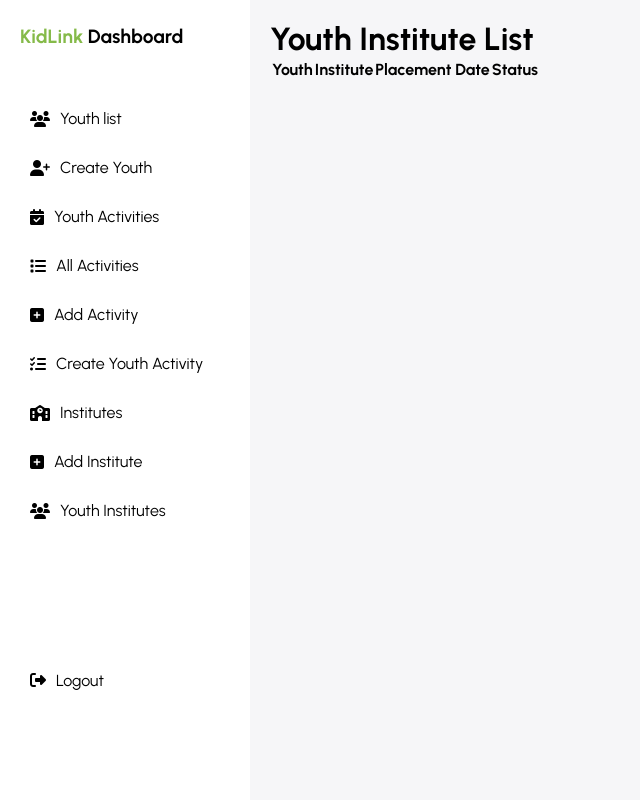
After one commit to jimenez10frank/KidLink, a Django app: template kidlink/templates/youthInstitute/youth_institute_list.html in a window 1280 px wide. The commit adds this page. Shown: the whole page, without its empty margins (0-640 px from the left). Run offline with Django 3.2, Linux system fonts and the light colour scheme; the template is opened without the code that fills it, so the values that code supplies are empty.

Commit message:
Add YouthInstitute model and views for youth-institute management
Introduces the YouthInstitute model to associate youths with institutes, including status and placement date. Adds forms, views, and URL patterns for listing, creating, updating, and deleting youth-institute relationships. Updates sidebar navigation and templates to support the new feature, and improves sidebar CSS styling.

```diff
--- a/kidlink/static/CSS/sidebar.css
+++ b/kidlink/static/CSS/sidebar.css
@@ -72,9 +72,11 @@ body {
     text-decoration: none;
     color: #000000;
     padding: 10px 20px;
+    margin-left: 10px;
+    width: 90%;
     display: flex;
     align-items: center;
-    border-radius: 5px;
+    border-radius: 10px;
     transition: background 0.3s;
 }
 
@@ -85,6 +87,7 @@ body {
 .sidebar-menu li a:hover,
 .sidebar-menu li.active a {
     background-color: #85BA49;
+    width: 90%;
 }
 
 /* Main content */
@@ -163,6 +166,11 @@ body {
     }
 }
 
+.kidlink {
+    color: #85BA49;
+}
+
+
 /* -------- Smooth Page Transitions -------- */
 
 .fade-container {
--- a/kidlink/templates/sidebar.html
+++ b/kidlink/templates/sidebar.html
@@ -22,7 +22,7 @@
       <div class="sidebar-header">
         <h2>
           <a href="{% url 'admin_dashboard' %}" class="active">
-            Admin Dashboard
+            <span class="kidlink">KidLink</span> Dashboard
           </a>
         </h2>
       </div>
@@ -68,6 +68,27 @@
         >
           <a href="{% url 'youth_activity_create' %}">
             <i class="fas fa-tasks"></i> Create Youth Activity
+          </a>
+        </li>
+        <li
+          class="{% if request.path == '/administration/institutes/' %}active{% endif %}"
+        >
+          <a href="{% url 'institute_list' %}">
+            <i class="fas fa-school"></i> Institutes
+          </a>
+        </li>
+        <li
+          class="{% if request.path == '/administration/institutes/add/' %}active{% endif %}"
+        >
+          <a href="{% url 'add_institute' %}">
+            <i class="fas fa-plus-square"></i> Add Institute
+          </a>
+        </li>
+        <li
+          class="{% if request.path == '/administration/youth/institutes/' %}active{% endif %}"
+        >
+          <a href="{% url 'youth_institute_list' %}">
+            <i class="fas fa-users"></i> Youth Institutes
           </a>
         </li>
       </ul>
--- /dev/null
+++ b/kidlink/templates/youthInstitute/youth_institute_list.html
@@ -0,0 +1,23 @@
+{% extends "sidebar.html" %} {% block content %}
+<h1>Youth Institute List</h1>
+<table>
+  <thead>
+    <tr>
+      <th>Youth</th>
+      <th>Institute</th>
+      <th>Placement Date</th>
+      <th>Status</th>
+    </tr>
+  </thead>
+  <tbody>
+    {% for youth_institute in youth_institutes %}
+    <tr>
+      <td>{{ youth_institute.youth }}</td>
+      <td>{{ youth_institute.institute }}</td>
+      <td>{{ youth_institute.placement_date }}</td>
+      <td>{{ youth_institute.status }}</td>
+    </tr>
+    {% endfor %}
+  </tbody>
+</table>
+{% endblock %}
```
Also changed, not shown: kidlink/administration/forms.py (+8 -1 lines), kidlink/administration/models.py (+11 -2 lines), kidlink/administration/urls.py (+5 -2 lines), kidlink/administration/views.py (+45 -2 lines), kidlink/templates/institutes/add_institute.html (+5 -4 lines), kidlink/templates/institutes/institute_list.html (+18 -6 lines), kidlink/templates/youthInstitute/youth_institute_create.html (added, +7 -0 lines).
